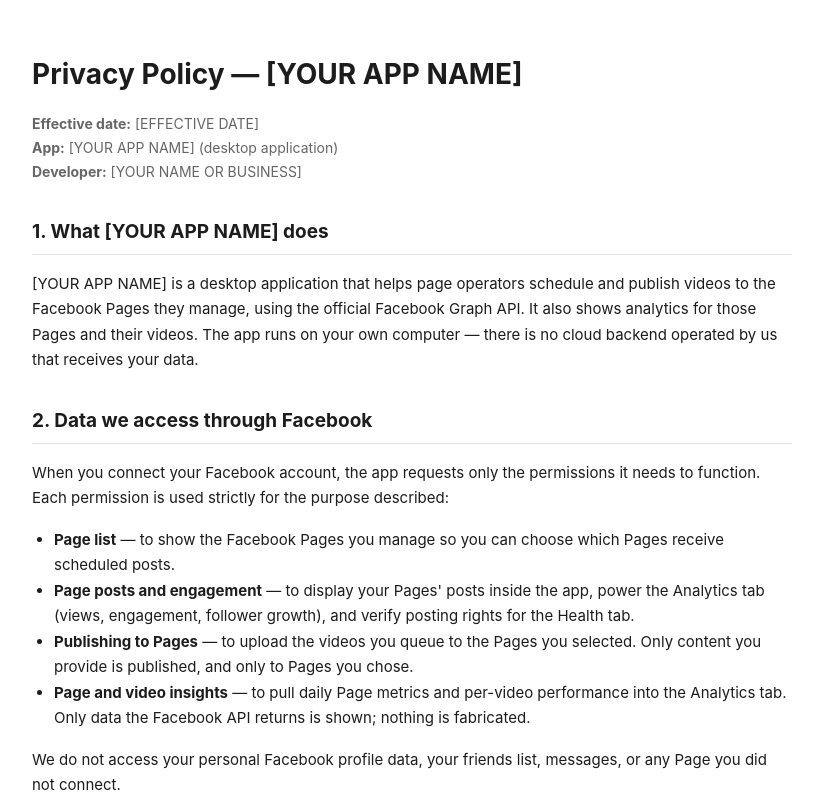
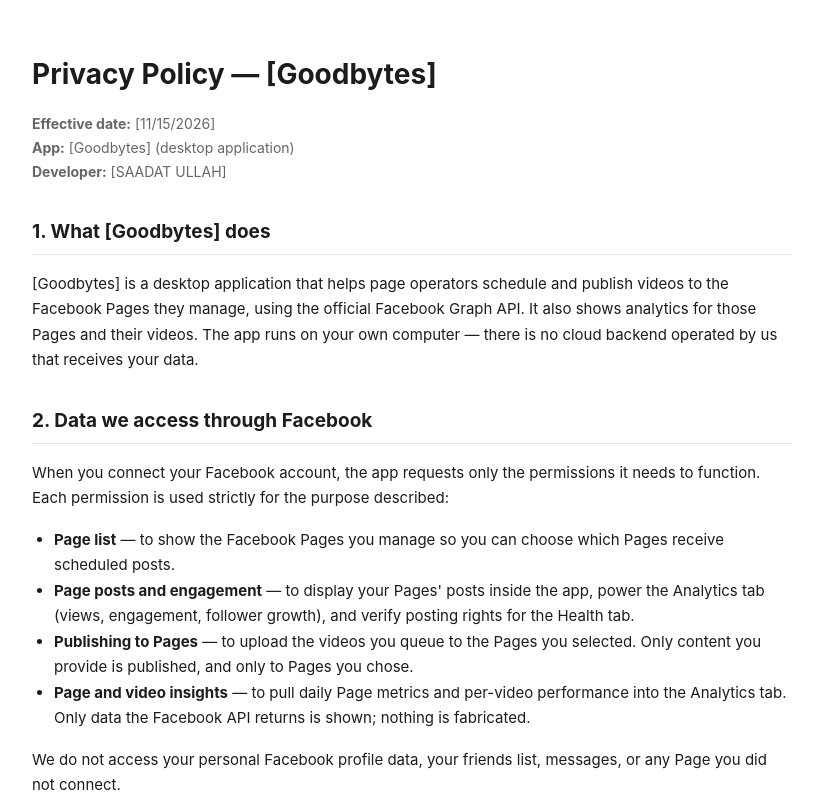
Before and after one commit to xsaadkhan14-lgtm/Goodbytes, a plain HTML site: page index.html in a window 1280 px wide. Shown: the top 801 px of the page, without its empty margins (228-1045 px from the left). Drawn offline with Linux system fonts and the light colour scheme.

Commit message:
Goodbytes

```diff
--- a/index.html
+++ b/index.html
@@ -1,41 +1,9 @@
 <!DOCTYPE html>
-<!--
-  ============================================================
-  PRIVACY POLICY TEMPLATE — FOR STUDENTS CREATING THEIR OWN
-  FACEBOOK APP (page management / video uploading app)
-  ============================================================
-  HOW TO USE THIS FILE (these instructions are invisible on
-  the published page — only you see them here):
-
-  1. Replace EVERYTHING in [SQUARE BRACKETS] with your own
-     details. There are 4 things to fill in:
-       [YOUR APP NAME]          — the Display name of your app
-                                  in the Meta dashboard
-       [YOUR NAME OR BUSINESS]  — your name, or your business
-                                  name if you have one
-       [YOUR CONTACT EMAIL]     — an email you actually check
-                                  (appears twice — replace both)
-       [EFFECTIVE DATE]         — today's date
-  2. Do NOT delete any section. Meta checks that the policy
-     covers what data the app accesses and how to delete it.
-  3. HOST IT FREE (no domain needed), then paste the link in
-     the Meta dashboard field "Privacy policy URL":
-       • GitHub Pages: create a free repo, upload this file,
-         enable Pages — your link looks like
-         https://[username].github.io/[repo]/privacy-policy.html
-       • Netlify Drop: drag this file onto drop.netlify.com —
-         you get a free link instantly
-       • Google Sites: create a free site, paste this text in
-  4. This file is already named index.html — upload it as-is,
-     or share this repo so students can FORK it and edit it
-     online (pencil icon) without downloading anything.
-  ============================================================
--->
 <html lang="en">
 <head>
 <meta charset="UTF-8">
 <meta name="viewport" content="width=device-width, initial-scale=1.0">
-<title>Privacy Policy — [YOUR APP NAME]</title>
+<title>Privacy Policy — [SAADAT ULLAH]</title>
 <style>
   body { font-family: -apple-system, "Segoe UI", Roboto, Arial, sans-serif; line-height: 1.7; color: #1c1c1c; max-width: 760px; margin: 0 auto; padding: 32px 20px 64px; }
   h1 { font-size: 28px; margin-bottom: 4px; }
@@ -48,13 +16,13 @@
 </head>
 <body>
 
-<h1>Privacy Policy — [YOUR APP NAME]</h1>
-<p class="meta"><strong>Effective date:</strong> [EFFECTIVE DATE]<br>
-<strong>App:</strong> [YOUR APP NAME] (desktop application)<br>
-<strong>Developer:</strong> [YOUR NAME OR BUSINESS]</p>
+<h1>Privacy Policy — [Goodbytes]</h1>
+<p class="meta"><strong>Effective date:</strong> [11/15/2026]<br>
+<strong>App:</strong> [Goodbytes] (desktop application)<br>
+<strong>Developer:</strong> [SAADAT ULLAH]</p>
 
-<h2>1. What [YOUR APP NAME] does</h2>
-<p>[YOUR APP NAME] is a desktop application that helps page operators schedule and publish videos to the Facebook Pages they manage, using the official Facebook Graph API. It also shows analytics for those Pages and their videos. The app runs on your own computer — there is no cloud backend operated by us that receives your data.</p>
+<h2>1. What [Goodbytes] does</h2>
+<p>[Goodbytes] is a desktop application that helps page operators schedule and publish videos to the Facebook Pages they manage, using the official Facebook Graph API. It also shows analytics for those Pages and their videos. The app runs on your own computer — there is no cloud backend operated by us that receives your data.</p>
 
 <h2>2. Data we access through Facebook</h2>
 <p>When you connect your Facebook account, the app requests only the permissions it needs to function. Each permission is used strictly for the purpose described:</p>
@@ -104,9 +72,9 @@
 <h2>9. Contact</h2>
 <p>For privacy questions or data requests, contact:<br>
 [YOUR NAME OR BUSINESS]<br>
-Email: <a href="mailto:[YOUR CONTACT EMAIL]">[YOUR CONTACT EMAIL]</a></p>
+Email: <a href="mailto:[sanaullahmalik726@gmail.com]">[sanaullahmalik726@gmail.com]</a></p>
 
-<p class="brand">[YOUR APP NAME] · [YOUR NAME OR BUSINESS]</p>
+<p class="brand">[Goodbytes] · [SAADAT ULLAH]</p>
 
 </body>
 </html>
```
